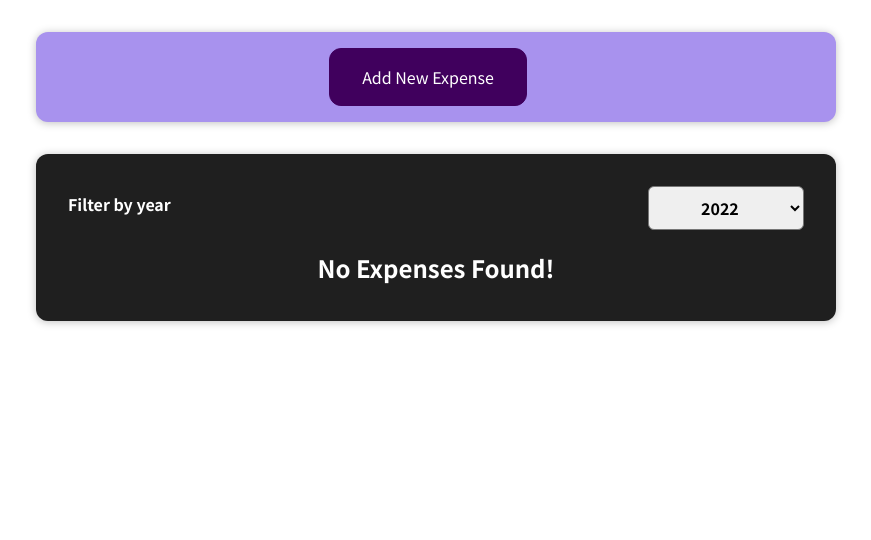
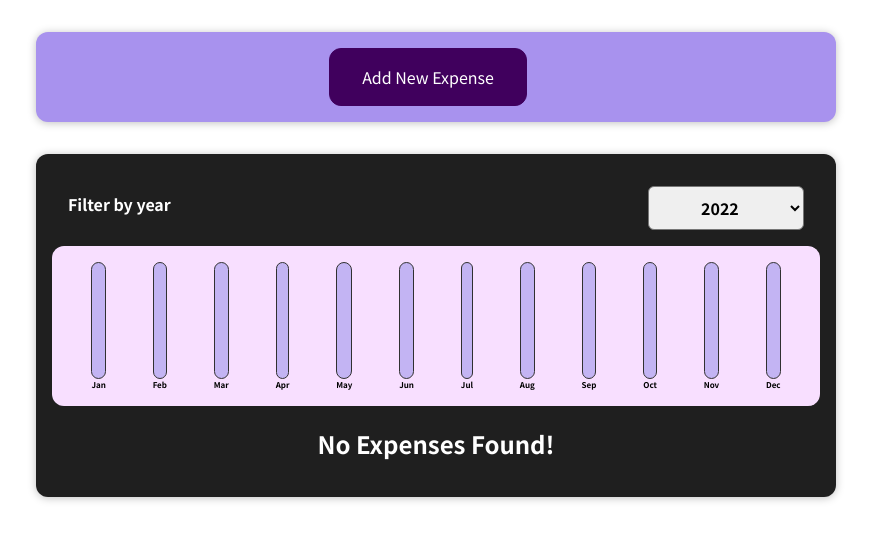
Before and after one commit to saurabh-damde/react-course, a React (Create React App) app: page / in a window 1280 px wide. Shown: the top 540 px of the page, without its empty margins (204-1075 px from the left). Built offline with nearby package versions, Linux system fonts and the light colour scheme.

Commit message:
Add Chart & Code Refactoring

```diff
--- /dev/null
+++ b/src/components/Chart/Chart.css
@@ -0,0 +1,9 @@
+.chart {
+  padding: 1rem;
+  border-radius: 12px;
+  background-color: #f8dfff;
+  text-align: center;
+  display: flex;
+  justify-content: space-around;
+  height: 10rem;
+}
--- /dev/null
+++ b/src/components/Chart/Chart.js
@@ -0,0 +1,19 @@
+import ChartBar from "./ChartBar";
+import "./Chart.css";
+
+const Chart = (props) => {
+  return (
+    <div className="chart">
+      {props.chartData.map((data) => (
+        <ChartBar
+          key={data.id}
+          value={data.value}
+          maxVal={Math.max(...props.chartData.map((data) => data.value))}
+          label={data.label}
+        />
+      ))}
+    </div>
+  );
+};
+
+export default Chart;
--- /dev/null
+++ b/src/components/Chart/ChartBar.css
@@ -0,0 +1,30 @@
+.chart-bar {
+  height: 100%;
+  display: flex;
+  flex-direction: column;
+  align-items: center;
+}
+
+.chart-bar__inner {
+  height: 100%;
+  width: 100%;
+  border: 1px solid #313131;
+  border-radius: 12px;
+  background-color: #c3b4f3;
+  overflow: hidden;
+  display: flex;
+  flex-direction: column;
+  justify-content: flex-end;
+}
+
+.chart-bar__fill {
+  background-color: #4826b9;
+  width: 100%;
+  transition: all 0.3s ease-out;
+}
+
+.chart-bar__label {
+  font-weight: bold;
+  font-size: 0.5rem;
+  text-align: center;
+}
--- /dev/null
+++ b/src/components/Chart/ChartBar.js
@@ -0,0 +1,20 @@
+import "./ChartBar.css";
+
+const ChartBar = (props) => {
+  let barFill = "0%";
+
+  if (props.maxVal > 0) {
+    barFill = Math.round((props.value / props.maxVal) * 100) + "%";
+  }
+
+  return (
+    <div className="chart-bar">
+      <div className="chart-bar__inner">
+        <div className="chart-bar__fill" style={{ height: barFill }}></div>
+      </div>
+      <div className="chart-bar__label">{props.label}</div>
+    </div>
+  );
+};
+
+export default ChartBar;
--- a/src/components/Expenses/Expenses.js
+++ b/src/components/Expenses/Expenses.js
@@ -2,6 +2,7 @@
 import Card from "../UI/Card";
 import ExpenseFilter from "./ExpenseFilter";
 import ExpensesList from "./ExpensesList";
+import ExpensesChart from "./ExpensesChart";
 import "./Expenses.css";
 
 const Expenses = (props) => {
@@ -19,6 +20,7 @@
     <div>
       <Card className="expenses">
         <ExpenseFilter year={filteredYear} onChangeYear={selectedYear} />
+        <ExpensesChart expenses={filteredExpenses} />
         <ExpensesList expenses={filteredExpenses} />
       </Card>
     </div>
--- /dev/null
+++ b/src/components/Expenses/ExpensesChart.js
@@ -0,0 +1,27 @@
+import Chart from "../Chart/Chart";
+
+const ExpensesChart = (props) => {
+  const chartData = [
+    { label: "Jan", value: 0 },
+    { label: "Feb", value: 0 },
+    { label: "Mar", value: 0 },
+    { label: "Apr", value: 0 },
+    { label: "May", value: 0 },
+    { label: "Jun", value: 0 },
+    { label: "Jul", value: 0 },
+    { label: "Aug", value: 0 },
+    { label: "Sep", value: 0 },
+    { label: "Oct", value: 0 },
+    { label: "Nov", value: 0 },
+    { label: "Dec", value: 0 },
+  ];
+
+  for (const expense of props.expenses) {
+    const month = expense.date.getMonth();
+    chartData[month].value += expense.amount;
+  }
+
+  return <Chart chartData={chartData} />;
+};
+
+export default ExpensesChart;
--- a/src/components/NewExpense/ExpenseForm.js
+++ b/src/components/NewExpense/ExpenseForm.js
@@ -3,7 +3,7 @@
 
 const ExpenseForm = (props) => {
   const [title, setTitle] = useState("");
-  const [amount, setAmount] = useState("");
+  const [amount, setAmount] = useState();
   const [date, setDate] = useState("");
 
   const inputChangeHandler = (identifier, value) => {
@@ -20,7 +20,7 @@
 
   const submitHandler = (event) => {
     event.preventDefault();
-    const expenseData = { title: title, amount: amount, date: new Date(date) };
+    const expenseData = { title: title, amount: +amount, date: new Date(date) };
 
     props.onSaveExpenseData(expenseData);
 
```
